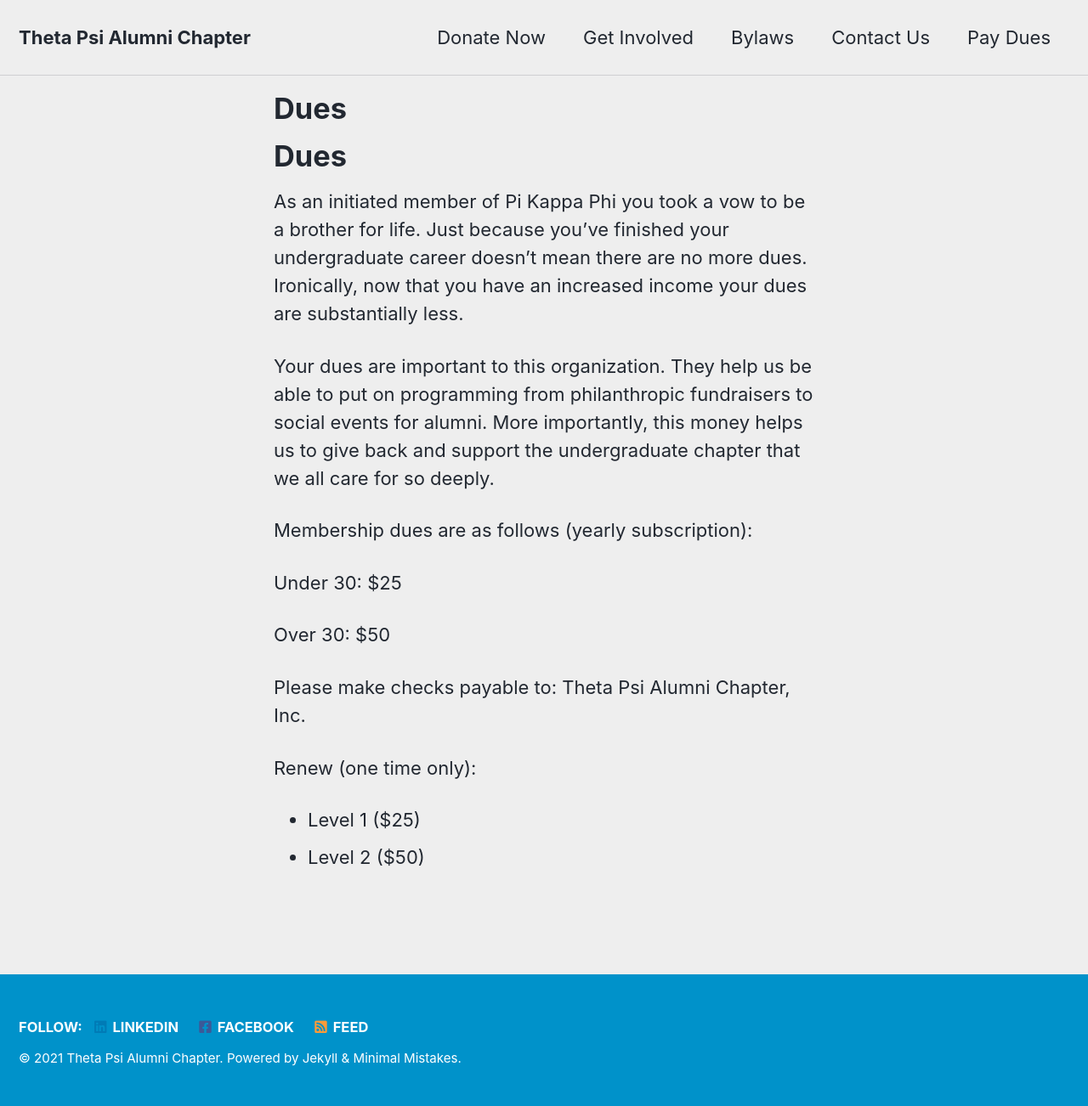
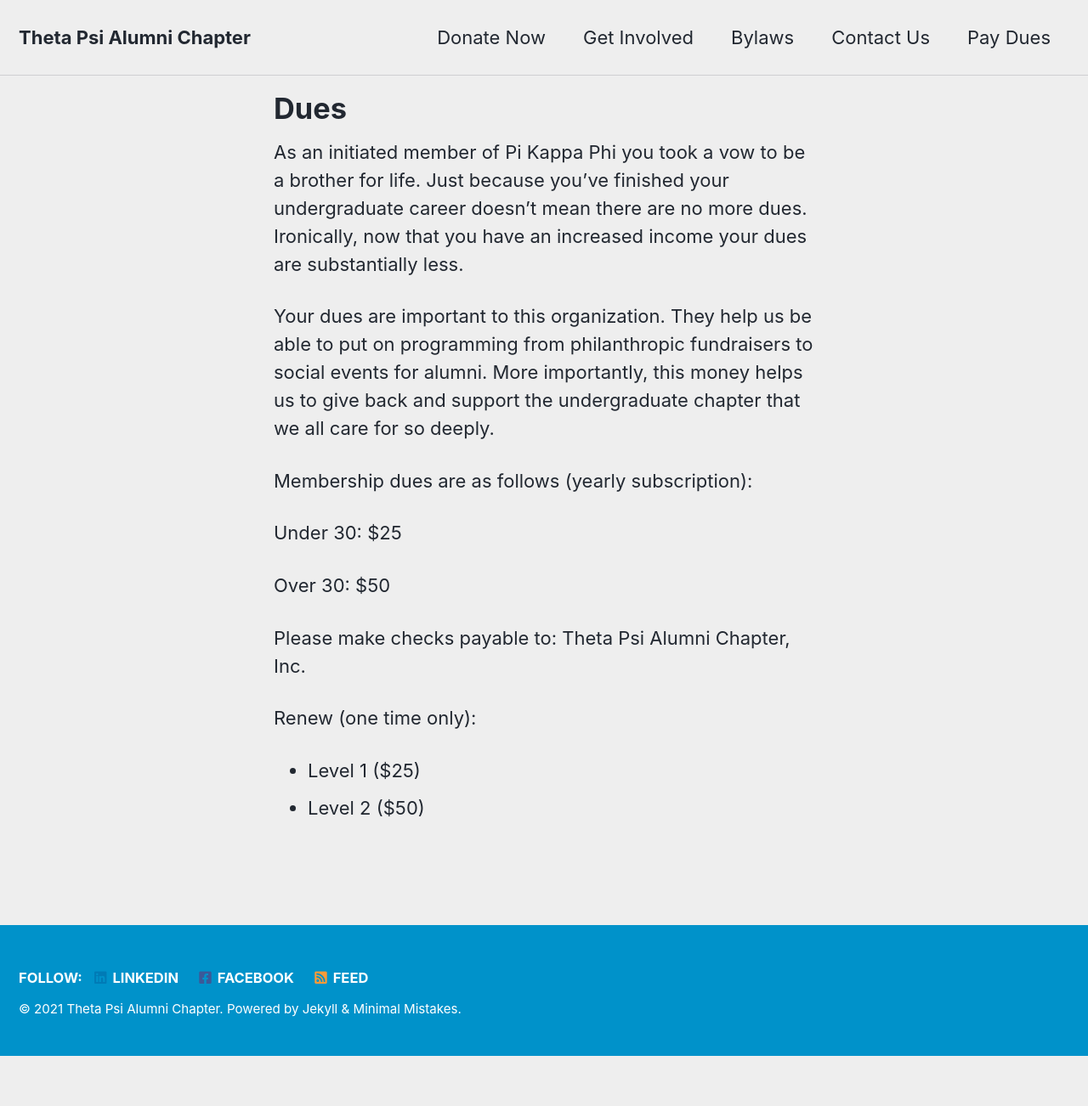
Before and after one commit to LowlyDBA/mm-github-pages-starter, a Jekyll site: the page built from _pages/dues.md, in a window 1280 px wide. Shown: the whole page at 85% size. Built offline with Jekyll 4.4.1, drawn with Linux system fonts in a browser that asks for light colours; cached includes are drawn as plain includes; after the commit the page ends 1243 px from its top, so only the background shows below that.

Commit message:
Update dues.md

```diff
--- a/_pages/dues.md
+++ b/_pages/dues.md
@@ -3,8 +3,6 @@ title: Dues
 layout: single
 permalink: /dues/
 ---
-
-# Dues
 
 As an initiated member of Pi Kappa Phi you took a vow to be a brother for life.
 Just because you’ve finished your undergraduate career doesn’t mean there are no
```
